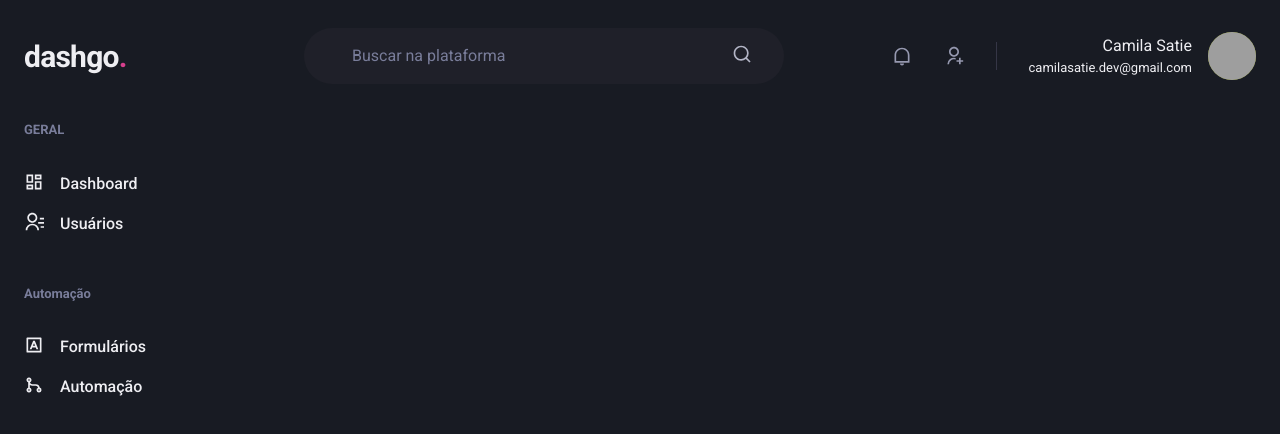
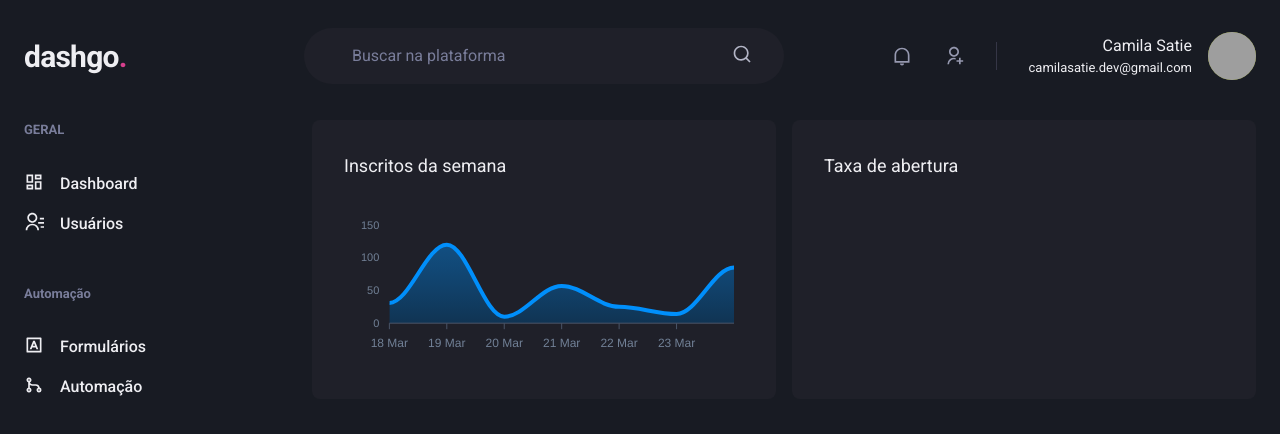
Before and after one commit to camilasatie/rocketseat-ignite, a Next.js app in the folder 03-dashgo/: page /dashboard in a window 1280 px wide. Shown: the top 434 px of the page. Built offline with nearby package versions, Linux system fonts and the light colour scheme; grey boxes are pictures that could not be loaded.

Commit message:
feat: add dashboard chart

```diff
--- a/03-dashgo/package.json
+++ b/03-dashgo/package.json
@@ -12,9 +12,11 @@
     "@chakra-ui/react": "^1.5.2",
     "@emotion/react": "^11.1.5",
     "@emotion/styled": "^11.3.0",
+    "apexcharts": "^3.26.1",
     "framer-motion": "^4.1.5",
     "next": "10.1.3",
     "react": "17.0.2",
+    "react-apexcharts": "^1.3.9",
     "react-dom": "17.0.2",
     "react-icons": "^4.2.0"
   },
--- a/03-dashgo/src/pages/dashboard.tsx
+++ b/03-dashgo/src/pages/dashboard.tsx
@@ -1,6 +1,64 @@
-import { Flex } from "@chakra-ui/layout";
+import dynamic from 'next/dynamic';
+import { Box, Flex, SimpleGrid, Text, theme } from "@chakra-ui/react";
+
 import { Header } from "../components/Header";
 import { Sidebar } from "../components/Sidebar";
+
+//lazyloading - carregamento pelo lado do browser, nunca pelo servidor
+const Chart = dynamic(() => import('react-apexcharts'), {
+  ssr: false,
+});
+
+const options = {
+  chart: {
+    toolbar: {
+      show: false,
+    },
+    zoom: {
+      enabled: false,
+    },
+    foreColor: theme.colors.gray[500],
+  },
+  grid: {
+    show: false
+  },
+  dataLabels: {
+    enabled: false,
+  },
+  tooltip: {
+    enabled: false,
+  },
+  xaxis: {
+    type: 'datetime',
+    axisBorder: {
+      color: theme.colors.gray[600]
+    },
+    axisTicks: {
+      color: theme.colors.gray[600]
+    },
+    categories:[
+      '2021-03-18T00:00:00.000Z',
+      '2021-03-19T00:00:00.000Z',
+      '2021-03-20T00:00:00.000Z',
+      '2021-03-21T00:00:00.000Z',
+      '2021-03-22T00:00:00.000Z',
+      '2021-03-23T00:00:00.000Z',
+      '2021-03-24T00:00:00.000Z',
+    ],
+  },
+  fill: {
+    opacity: 0.3,
+    type: 'gradient',
+    gradient: {
+      shade: 'dark',
+      opacityTo: 0.7
+    },
+  },
+};
+
+const series = [
+  { name: 'series1', data: [31, 120, 10, 57, 25, 14, 85]}
+]
 
 export default function Dashboard() {
   return (
@@ -15,6 +73,32 @@
         px='6'
       >
         <Sidebar />
+
+        <SimpleGrid flex='1' gap='4' minChildWidth='320px'>
+          <Box
+            p='8'
+            bg='gray.800'
+            borderRadius={8}
+            pb='4'
+          >
+            <Text fontSize='lg' mb='4'>Inscritos da semana</Text>
+            <Chart
+              options={options}
+              series={series}
+              type='area'
+              height={160}
+            />
+          </Box>
+
+          <Box
+            p='8'
+            bg='gray.800'
+            borderRadius={8}
+            // pb='4'
+          >
+            <Text fontSize='lg' mb='4'>Taxa de abertura</Text>
+          </Box>
+        </SimpleGrid>
       </Flex>
     </Flex>
   );
```
Also changed, not shown: 1 other file (tests, documents, lock files or other folders).
